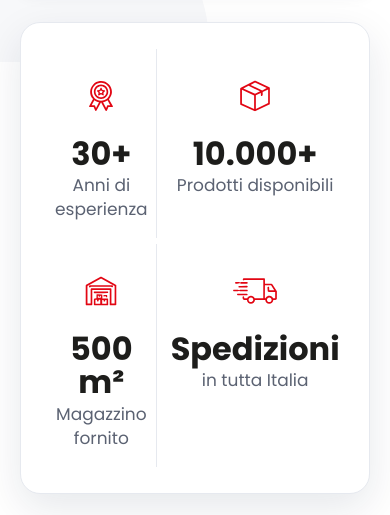
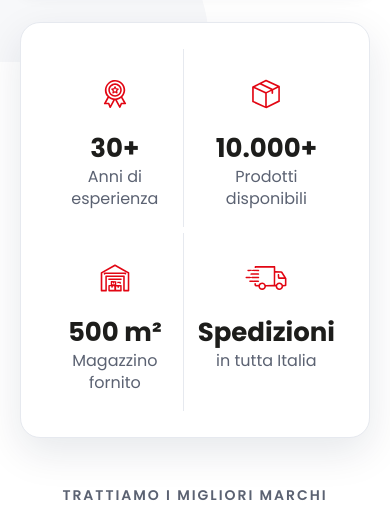
Before and after one commit to BigPyno/sito-flora, a plain HTML site: page sito/index.html in a window 390 px wide. Shown: the part 1040-1555 px from the top of the page. Drawn offline with Linux system fonts and the light colour scheme.

Commit message:
Riquadro statistiche in scala e occhiello della fascia scura nel rosso di marca
Co-Authored-By: Claude Opus 5 <noreply@anthropic.com>
Claude-Session: https://claude.ai/code/session_01MwFYVU9CcYDaP1aFUQUEUD

```diff
--- a/sito/assets/css/style.css
+++ b/sito/assets/css/style.css
@@ -246,9 +246,9 @@ p  { margin: 0 0 18px; }
 }
 .stat { text-align: center; padding: 10px 18px; border-right: 1px solid var(--grigio-bordo); }
 .stat:last-child { border-right: 0; }
-.stat img { width: 88px; height: 88px; margin: 0 auto 14px; }
-.stat strong { display: block; font-size: clamp(32px, 3.1vw, 44px); font-weight: 700; line-height: 1.05; }
-.stat span { font-size: 17px; color: var(--testo-soft); display: block; line-height: 1.4; margin-top: 4px; }
+.stat img { width: 76px; height: 76px; margin: 0 auto 14px; }
+.stat strong { display: block; font-size: clamp(26px, 2.1vw, 31px); font-weight: 700; line-height: 1.2; }
+.stat span { font-size: 16px; color: var(--testo-soft); display: block; line-height: 1.4; margin-top: 2px; }
 
 /* Marchi ------------------------------------------------------------------ */
 .brands { padding: clamp(46px, 5vw, 70px) 0; overflow: hidden; }
@@ -679,8 +679,8 @@ input::placeholder, textarea::placeholder { color: #98a0b2; }
 
 /* Proporzioni su schermo stretto: icone generose ma in scala col testo */
 @media (max-width: 880px) {
-  .stat img { width: 70px; height: 70px; margin-bottom: 10px; }
-  .stat strong { font-size: 32px; }
+  .stat img { width: 64px; height: 64px; margin-bottom: 10px; }
+  .stat strong { font-size: 26px; }
   .settore img { width: 76px; height: 76px; margin-bottom: 14px; }
   .settore { padding: 28px 12px; }
   .plus img, .vantaggio img { width: 68px; height: 68px; }
@@ -692,7 +692,7 @@ input::placeholder, textarea::placeholder { color: #98a0b2; }
 }
 
 @media (max-width: 560px) {
-  .stat img { width: 62px; height: 62px; }
+  .stat img { width: 58px; height: 58px; }
   .settore img { width: 70px; height: 70px; }
   .hero-point img { width: 42px; height: 42px; flex: 0 0 42px; }
 }
```
